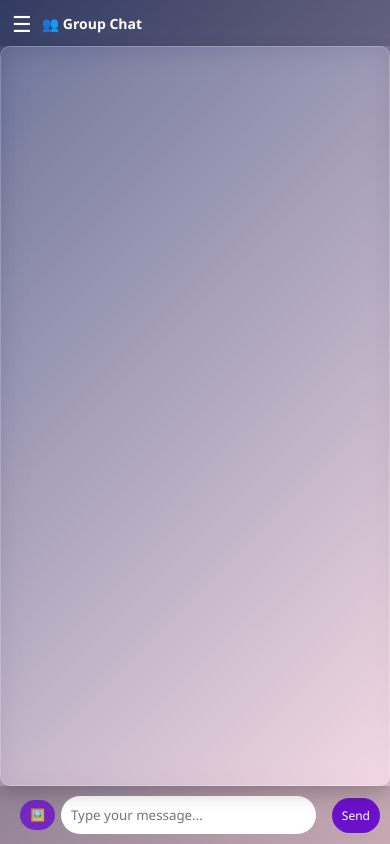
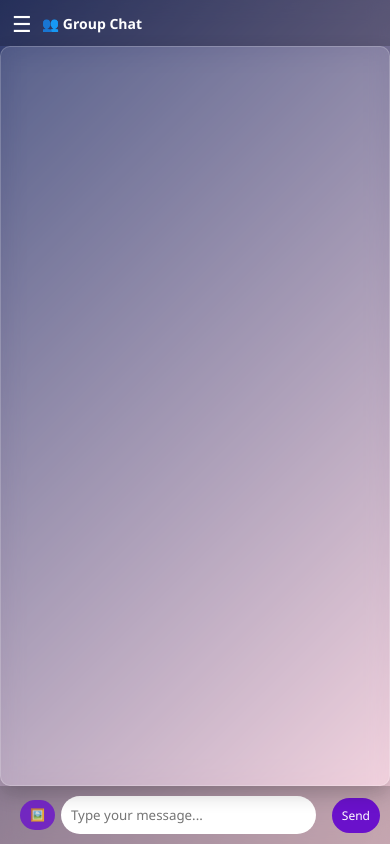
Before and after one commit to KawodyaThashika/chat-app, a website: page public/chat.html in a window 390 px wide. Drawn offline with nearby package versions, Linux system fonts and the light colour scheme; no server answers.

Commit message:
edit responsive design

```diff
--- a/public/style.css
+++ b/public/style.css
@@ -7,8 +7,15 @@ font-family: "Segoe UI", sans-serif;
 
 /* Body background */
 
+/* FIXED: gradient on html+body so it always covers full screen on mobile too */
+html {
+    height: 100%;
+    background: linear-gradient(135deg,#1d2b64,#f8cdda);
+}
+
 body{
-    height:100vh;
+    min-height: 100vh;
+    min-height: 100dvh;
     background: linear-gradient(135deg,#1d2b64,#f8cdda);
     display:flex;
     align-items:center;
@@ -913,17 +920,15 @@ background:#2575fc;
 
 /* ── Dark overlay behind open sidebar on mobile ── */
 .sidebar-overlay {
-    display: none;
+    display: none;          /* hidden everywhere by default */
     position: fixed;
     inset: 0;
     background: rgba(0,0,0,0.5);
     z-index: 998;
+    /* FIXED: only allowed to show inside the ≤700px media query */
 }
 
-.sidebar-overlay.active {
-    display: block;
-    background: rgba(0,0,0,0.6);
-}
+/* .sidebar-overlay.active only takes effect inside the mobile breakpoint below */
 
 /* ══════════════════════════════════════
    BREAKPOINT 1: Large laptop (≤ 1100px)
@@ -942,18 +947,23 @@ background:#2575fc;
    — narrower sidebar
    ══════════════════════════════════════ */
 @media (max-width: 850px) {
+    body {
+        background: linear-gradient(135deg,#1d2b64,#f8cdda);
+        background-attachment: fixed;
+    }
+
     .chat-container {
         width: 100vw;
         height: 100dvh;
         border-radius: 0;
+        /* FIXED: keep glass effect on tablet */
+        background: rgba(255, 255, 255, 0.12);
+        backdrop-filter: blur(10px);
+        -webkit-backdrop-filter: blur(10px);
     }
 
     .sidebar {
         width: 200px;
-    }
-
-    .chat-container {
-        border-radius: 0;
     }
 }
 
@@ -966,6 +976,9 @@ background:#2575fc;
     body {
         align-items: flex-start;
         overflow: hidden;
+        /* FIXED: gradient must show behind the glass container on mobile */
+        background: linear-gradient(135deg,#1d2b64,#f8cdda);
+        background-attachment: fixed;
     }
 
     .chat-container {
@@ -973,6 +986,11 @@ background:#2575fc;
         height: 100dvh;
         border-radius: 0;
         position: relative;
+        /* FIXED: keep glass effect — semi-transparent so gradient shows through */
+        background: rgba(255, 255, 255, 0.08);
+        backdrop-filter: blur(10px);
+        -webkit-backdrop-filter: blur(10px); /* Safari support */
+        box-shadow: none;
     }
 
     /* Sidebar becomes a fixed slide-in drawer */
@@ -992,6 +1010,11 @@ background:#2575fc;
 
     .sidebar.open {
         transform: translateX(0);
+    }
+
+    /* FIXED: overlay only activates on mobile */
+    .sidebar-overlay.active {
+        display: block;
     }
 
     /* Show hamburger and close buttons on mobile */
@@ -1093,6 +1116,7 @@ background:#2575fc;
     }
 }
 
+/* ── Input row (image btn + text input + send btn) ── */
 .input-row {
     display: flex;
     align-items: center;
```
